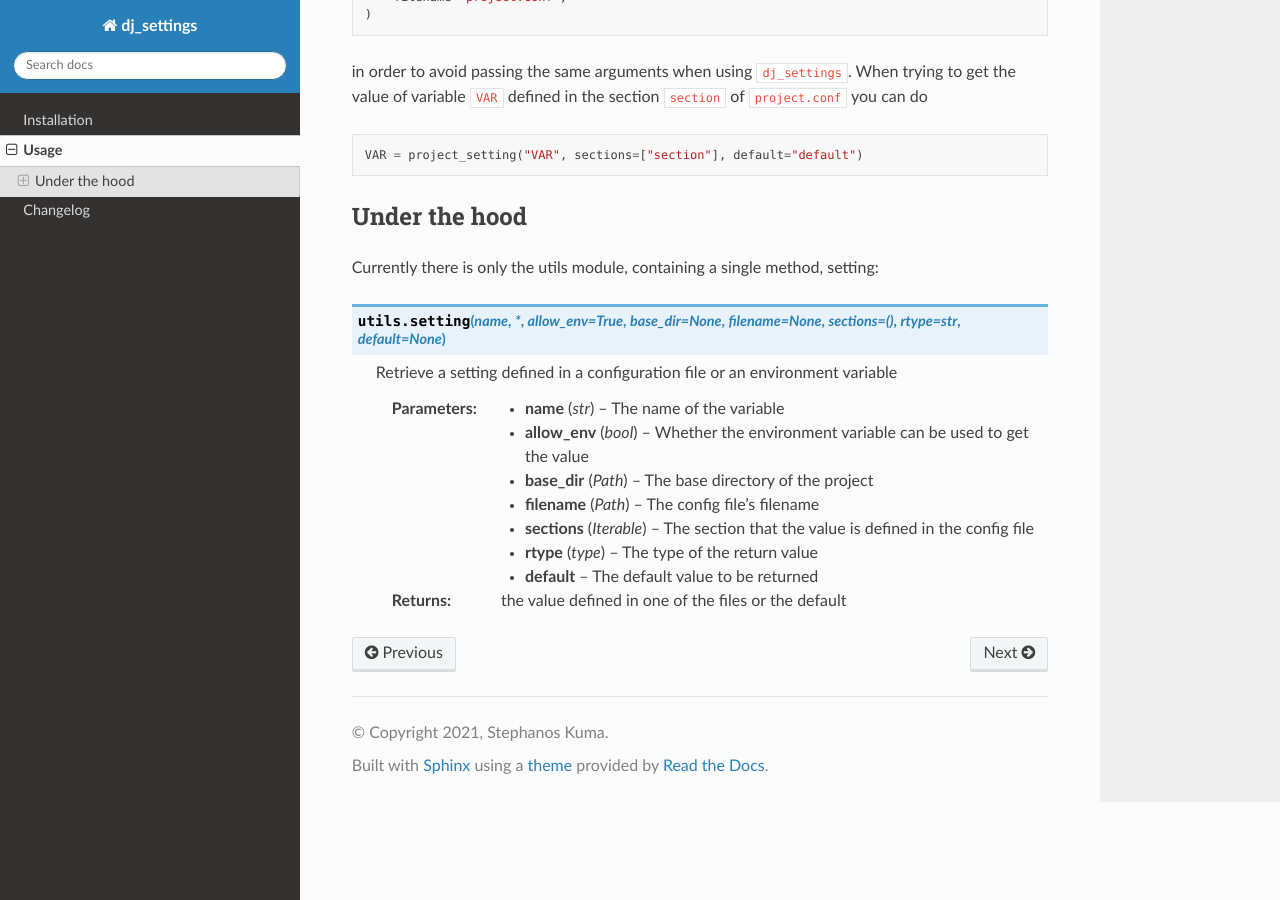
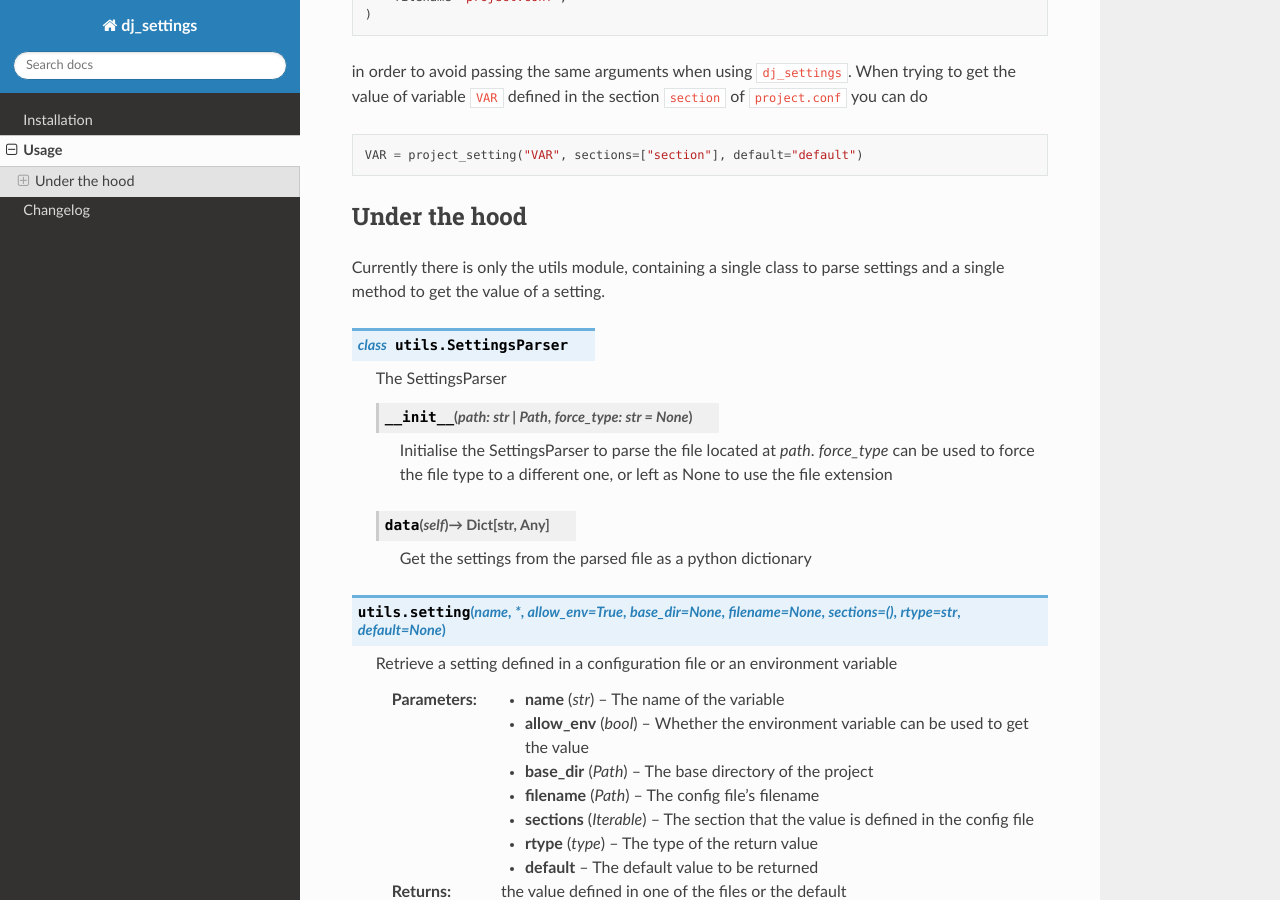
Before and after one commit to spapanik/dj_settings, a Sphinx documentation site: the page built from docs/source/usage.rst, in a window 1280 px wide and 900 px high, scrolled down 628 px. Built offline with Sphinx 7.4.7 and the Read the Docs theme 2.0.0, drawn with Linux system fonts in a browser that asks for light colours.

Commit message:
Add SettingsParser to the documentation

```diff
--- a/docs/source/usage.rst
+++ b/docs/source/usage.rst
@@ -40,7 +40,23 @@ Under the hood
 
 .. py:module:: utils
 
-Currently there is only the utils module, containing a single method, setting:
+Currently there is only the utils module, containing a single class
+to parse settings and a single method to get the value of a setting.
+
+.. py:class:: SettingsParser
+
+    The SettingsParser
+
+    .. py:method:: __init__(path: Union[str, Path], force_type: str = None)
+
+       Initialise the SettingsParser to parse the file located at `path`.
+       `force_type` can be used to force the file type to a different one, or left as None
+       to use the file extension
+
+    .. py:method:: data(self) -> Dict[str, Any]
+
+       Get the settings from the parsed file as a python dictionary
+
 
 .. py:function:: setting( \
         name, \
```
